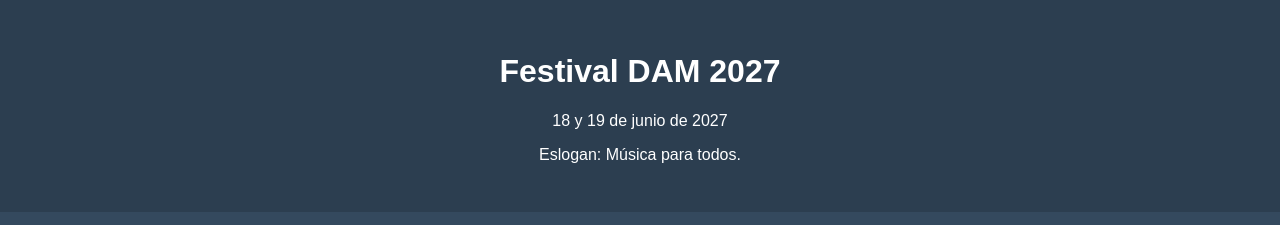
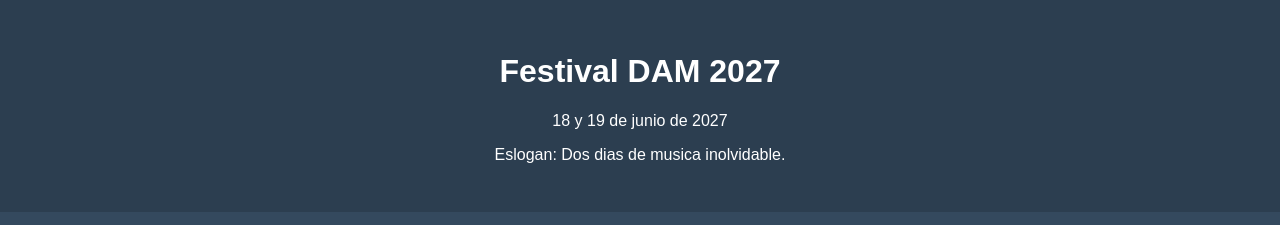
Before and after one commit to gonzalezprieto/festival-dam-2027, a plain HTML site: page index.html in a window 1280 px wide. Shown: the top 225 px of the page. Drawn offline with Linux system fonts and the light colour scheme.

Commit message:
Actualizado el eslogan del festival en index.html

```diff
--- a/index.html
+++ b/index.html
@@ -9,7 +9,7 @@
     <header>
         <h1>Festival DAM 2027</h1>
         <p>18 y 19 de junio de 2027</p>
-        <p>Eslogan: Música para todos.</p>
+        <p>Eslogan: Dos dias de musica inolvidable.</p>
     </header>
     <nav>
         <a href="index.html">Inicio</a>
```
